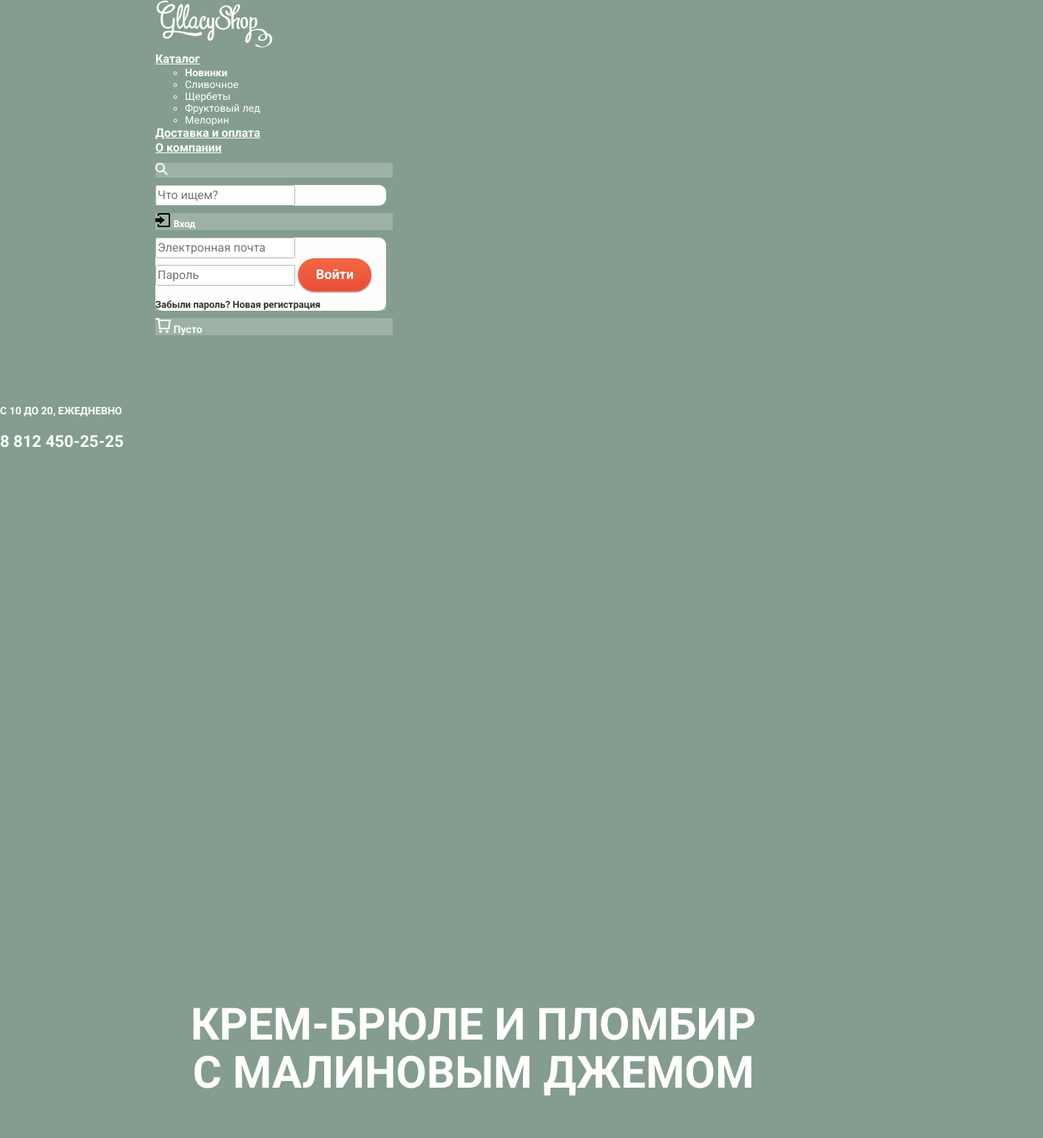
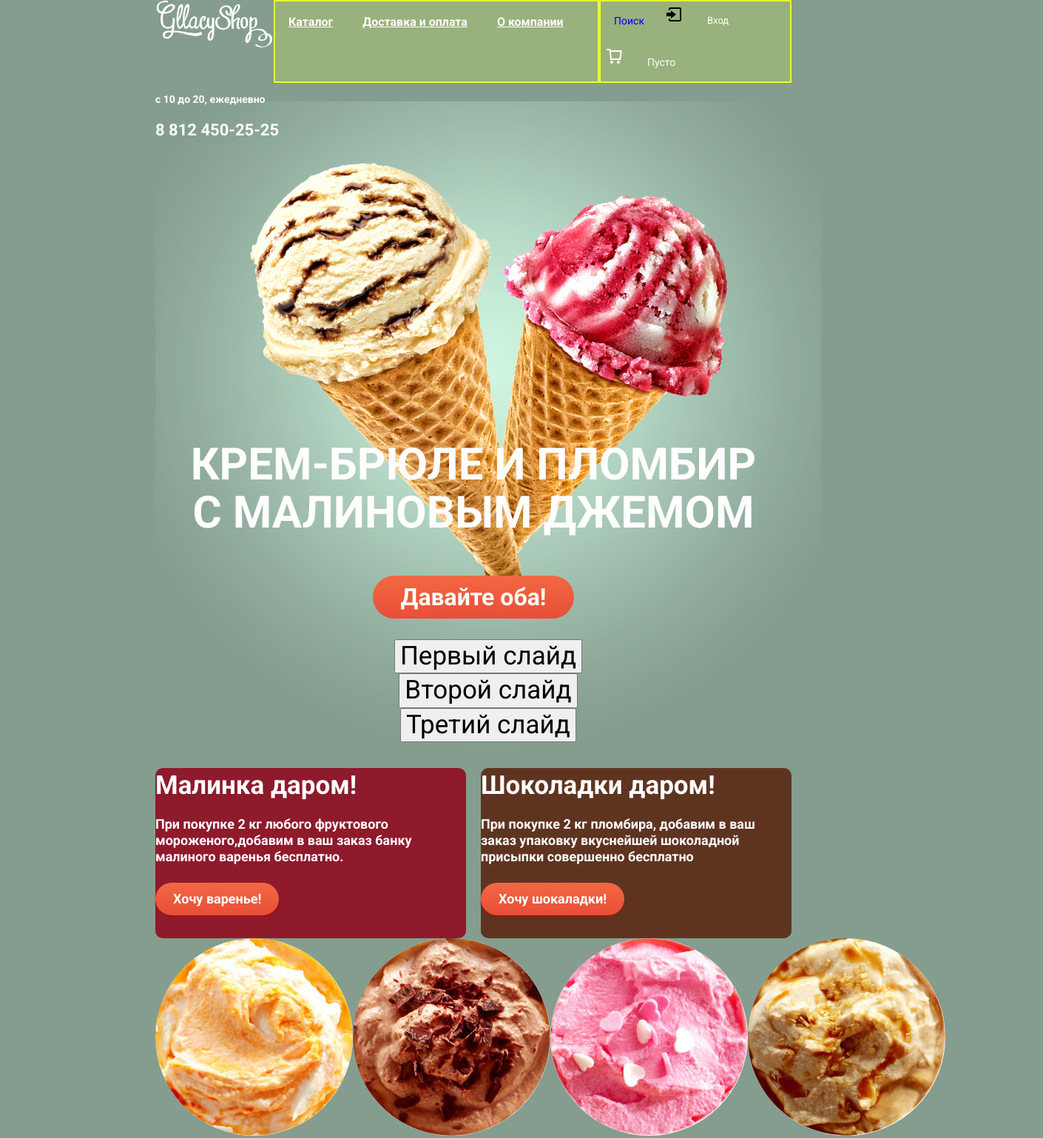
Before and after one commit to Kristina7gri9/624185-gllacy, a plain HTML site: page index.html in a window 1280 px wide. Shown: the top 1538 px of the page at 74% size, 1410 px wide, since content can reach past the window. Drawn offline with Linux system fonts and the light colour scheme.

Commit message:
флексы

```diff
--- a/css/styles.css
+++ b/css/styles.css
@@ -1,6 +1,6 @@
 body {
   margin: 0;
-  padding: 0;
+  padding: 0 20px;
 
   font-family: "Roboto", Arial, sans-serif;
   font-size: 35px;
@@ -14,22 +14,45 @@ body {
 a {
   text-decoration: none;
 }
+.visually-hidden:not(:focus):not(:active),
+input[type="checkbox"].visually-hidden,
+input[type="radio"].visually-hidden {
+  position: absolute;
+
+  width: 1px;
+  height: 1px;
+  margin: -1px;
+  border: 0;
+  padding: 0;
+
+  white-space: nowrap;
+
+  clip-path: inset(100%);
+  clip: rect(0 0 0 0);
+  overflow: hidden;
+}
+
+.container {
+    margin: 0 auto;
+    width: 860px;
+
+}
 .page-header {
-    margin-bottom: 84px;
+    margin-bottom: 10px;
     min-height: 74px;
+
 }
 
 .page-menu {
-    display: flex;
+  display: flex;
+flex-wrap: wrap;
+ justify-content: space-between;
      font-size: 16px;
   line-height: 20px;
   color: #ffffff;
   text-transform: none;
-  background-color: #849d8f;
-  width: 860px;
-    min-height: 74px;
-    margin: 0 auto;
-    padding: 0 10px;
+
+
 }
 
 
@@ -39,17 +62,71 @@ a {
      height: 65px;
 
 }
+.data {
+
+}
 .menu {
-    width: 390px;
-    margin: 0;
-    padding: 0;
-    min-height: 74px;
+display: flex;
+flex-wrap: wrap;
+width: 440px;
+list-style: none;
+background: rgba(234, 255, 45, 0.2);
+  box-shadow: inset 0 0 0 2px rgb(234, 255, 45);
+
 }
 .site-navigation {
-    width: 321px;
-    margin: 0;
-    padding: 0;
-    min-height: 74px;
+    display: flex;
+    flex-wrap: wrap;
+    width: 260px;
+    list-style: none;
+    background: rgba(234, 255, 45, 0.2);
+  box-shadow: inset 0 0 0 2px rgb(234, 255, 45);
+}
+.menu,
+.site-navigation
+ {
+     margin: 0;
+  padding: 0;
+    list-style: none;
+}
+.menu a,
+.site-navigation a {
+    display: block;
+    padding: 20px 20px;
+
+    vertical-align: middle;
+}
+
+.site-navigation .site-enter {
+    position: relative;
+     padding-left: 45px;
+}
+.site-navigation .site-basket {
+    position: relative;
+    padding-left: 45px;
+}
+.site-enter::before {
+content: "";
+position: absolute;
+top: 10px;
+left: 10px;
+width: 21px;
+height: 19px;
+background-image: url("../svg-gllacy/entrance.svg");
+  background-repeat: no-repeat;
+  background-position: 0 0;
+
+}
+.site-basket::before {
+    content: "";
+    position: absolute;
+    top: 10px;
+    left: 10px;
+    width: 21px;
+height: 20px;
+background-image: url("../svg-gllacy/basket.svg");
+  background-repeat: no-repeat;
+  background-position: 0 0;
 }
 .menu a {
     text-decoration: underline;
@@ -68,16 +145,57 @@ a {
     font-weight: normal;
 }
 
+.menu-list {
+    list-style: none;
+}
+.site-navigation {
+    font-size: 14px;
+    line-height: 16px;
+    font-weight: normal;
+}
+/*
+.site-navigation1 div {
+    display: inline;
+    padding: 7px;
+    border: none;
+    border-radius: 50px;
 
-.site-navigation div  {
     font-size: 14px;
     line-height: 16px;
     color: #ffffff;
     background-color: rgba(255, 255,255, 0.2);
-    margin-top: 10px;
-    margin-bottom: 10px;
+
 }
+.site-navigation2 .site-enter {
+    display: inline;
+    border: none;
+    border-radius: 50px;
 
+    font-size: 14px;
+    line-height: 16px;
+    color: #ffffff;
+    background-color: rgba(255, 255,255, 0.2);
+
+    padding-left: 20px;
+    padding-right: 20px;
+    padding-top: 7px;
+    padding-bottom: 7px;
+}
+.site-navigation3 div {
+    display: inline;
+    border: none;
+    border-radius: 50px;
+
+    font-size: 14px;
+    line-height: 16px;
+    color: #ffffff;
+    background-color: rgba(255, 255,255, 0.2);
+
+    padding-left: 20px;
+    padding-right: 32px;
+    padding-top: 7px;
+    padding-bottom: 7px;
+}*/
 .menu,
 .site-navigation {
     list-style: none;
@@ -93,7 +211,7 @@ a {
     color: #f8f7f4;
 
 }
-
+/*
 .site-enter a:hover,
 .site-enter a:focus {
     background-color: #68746d;
@@ -101,7 +219,7 @@ a {
     background-color: #f8f7f4;
     border: 1px solid #f8f7f4;
     border-radius: 10px;
-}
+}*/
 .site-password a {
     font-size: 13px;
     line-height: 16px;
@@ -119,19 +237,19 @@ a {
 .page-number {
     font-size: 22px;
     line-height: 24px;
-}
+}/*
 .menu a:hover,
 .menu a:focus,
-.site-navigation3 a:hover,
-.site-navigation3 a:focus {
+.site-navigation a:hover,
+.site-navigation a:focus {
     color: #353535;
     background-color: #f8f7f4;
     border: 1px solid #f8f7f4;
     border-radius: 10px;
-}
+}*/
 .slider {
     position: relative;
-    padding-top: 321px;
+    padding-top: 315px;
     text-align: center;
   color: #ffffff;
 }
@@ -140,24 +258,28 @@ a {
     list-style: none;
 }
 .slider-title {
+
     font-size: 60px;
     line-height: 65px;
     text-align: center;
-    margin-top: 400px;
+
 }
 .slider-img {
+    position: absolute;
+   z-index: -1;
+    top: -83px;
     width: 372px;
     height: 584px;
-    margin-top: 80px;
-    margin-left: 450px;
+
 }
+
 .slider-decoration a {
     display: inline;
     font-size: 32px;
   line-height: 44px;
+  text-transform: none;
 background-image: linear-gradient(#f26843,#e84e37);
-height: 100px;
-width: 283;
+padding:10px 38px;
 border-radius: 50px;
 text-align: center;
 
@@ -176,6 +298,12 @@ box-shadow: 0 2px 2px rgba(172, 16, 0, 0.64);
 background-image: linear-gradient(#f26843,#e84e37);
 cursor: pointer;
 }
+.items {
+    display: flex;
+    justify-content: space-between;
+   text-transform: none;
+}
+
 .slider-decoration {
     font-size: 32px;
     line-height: 42px;
@@ -189,16 +317,23 @@ cursor: pointer;
     color:#ffffff;
     background-color: #8e1a2c;
     background-image: url("../img/background2.jpg");
+    background-repeat: no-repeat;
     background-position: 0 0;
-    background-repeat: repeat;
+
     border-radius:10px;
-    margin-left: 20px;
+
+
+}
+.background-brown,
+.background-pink {
+
 
 }
 
-
 .background-pink h2,
 .background-brown h2 {
+    margin: 0;
+    padding: 0;
   font-size: 35px;
   line-height: 47px;
 }
@@ -207,11 +342,8 @@ cursor: pointer;
     font-size: 18px;
   line-height: 22px;
 }
-.background-decoration {
-    font-size: 18x;
-  line-height: 24px;
-  background-image: linear-gradient(#f26843,#e84e37);
-  position: right;
+.background-pink a,
+.background-brown a {
 
 }
 
@@ -221,27 +353,14 @@ cursor: pointer;
     color:#ffffff;
     background-color: #5e3421;
     background-image: url("../img/backgroundshoko.jpg");
+    background-repeat: no-repeat;
     background-position: 0 0;
-    background-repeat: repeat;
+
     border-radius:10px;
-    margin-left: 20px;
+
 }
-.background-brown a {
-    font-size: 16px;
-    line-height: 22px;
-    text-align: center;
-    position: center;
-    color:#ffffff;
-    border-radius: 50px;
-}
-.background-pink a {
-    font-size: 16px;
-    line-height: 22px;
-    text-align: center;
-    position: center;
-    color:#ffffff;
-    border-radius: 50px;
-}
+
+
 .slider a:hover,
 .slider a:focus {
     background-color: #f0e7ce;
@@ -253,6 +372,8 @@ cursor: pointer;
     background-color: #f0e7ce;
 }
 .ice {
+    margin: 0;
+    padding: 0;
     list-style: none;
 }
 .ice a {
@@ -280,9 +401,12 @@ cursor: pointer;
   line-height: 45px;
 }
 .kind-of-icecream {
+     display: flex;
     list-style: none;
 }
-
+.ice {
+    display: flex;
+}
 .kind-of-icecream a:hover,
 .kind-of-icecream a:focus {
     background-color: #68746d;
@@ -292,8 +416,9 @@ cursor: pointer;
     color: #323232;
     background-color: #f0e7ce;
     background-image: url("../img/layer.jpg");
+    background-repeat: no-repeat;
     background-position: 0 0;
-    background-repeat: repeat;
+
     border-radius:50px;
     margin: 0 10px;
 }
@@ -314,10 +439,11 @@ cursor: pointer;
     color: #353535;
     background-color: #ffffff;
     background-image: url("../img/background.jpg");
+    background-repeat: no-repeat;
     background-position: 0 0;
-    background-repeat: repeat;
+
     border-radius:10px;
-    margin-right: 10px;
+
 }
 .recipe h2 {
     font-size: 16px;
@@ -347,8 +473,9 @@ cursor: pointer;
     color: #5a5a5a;
     background-color: #f8f7f4;
     background-image: url("../svg-gllacy/bg-post.svg");
+    background-repeat: no-repeat;
     background-position: 0 0;
-    background-repeat: repeat;
+
     border-radius:10px;
 }
 .subscription1 p {
--- a/index.html
+++ b/index.html
@@ -11,17 +11,16 @@
 </head>
 
 <body>
+  <div class="container">
   <header class="page-header">
       <nav class="page-menu">
-
-        <div class="container">
          <a class="page-logogllacy">
         <img src="svg-gllacy/logo.svg" width="160" height="65" alt="Логотип Глейси">
       </a>
       <ul class="menu">
         <li>
           <a href="#catalog">Каталог</a>
-          <div class="hidden">
+         <!-- <div class="hidden">
             <ul class="menu-list">
               <li class="something-new" tabindex="0">Новинки</li>
               <li tabindex="0">
@@ -37,7 +36,7 @@
                 <a href="#">Мелорин</a>
               </li>
             </ul>
-          </div>
+          </div>-->
         </li>
         <li>
           <a href="#delivery">Доставка и оплата</a>
@@ -50,53 +49,61 @@
       <ul class="site-navigation">
         <li class="site-navigation1">
          <div class="site-search" tabindex="0">
-            <img src="svg-gllacy/loupe.svg" alt="поиск">
+           <!-- <img src="svg-gllacy/loupe.svg" alt="поиск">-->
+            <a href="#" name="search">Поиск</a>
           </div>
-          <form action="/echo" method="post">
+          <!-- <form action="/echo" method="post">
             <input type="search" placeholder="Что ищем?">
-          </form>
+          </form>-->
         </li>
         <li class="site-navigation2">
           <div class="site-enter">
-            <img src="svg-gllacy/entrance.svg" alt="Вход">
+
             <a href="#enter">Вход</a>
           </div>
-          <form action="/echo" method="post">
+          <!--<form action="/echo" method="post">
             <input type="email" placeholder="Электронная почта" required>
             <input type="password" placeholder="Пароль" required>
             <button class="site-button" tabindex="0">Войти</button>
-           <div class="site-password"> <a  href="#">Забыли пароль?</a>
-            <a href="#">Новая регистрация</a></div>
-          </form>
+            <div class="site-password">
+              <a href="#">Забыли пароль?</a>
+              <a href="#">Новая регистрация</a>
+            </div>
+          </form>-->
         </li>
         <li class="site-navigation3">
           <div class="site-basket">
-            <img src="svg-gllacy/basket.svg" alt="Корзина">
+
             <a href="#basket">Пусто</a>
           </div>
         </li>
 
       </ul>
+<div class="data">
+      <p class="page-time">с 10 до 20, ежедневно</p>
+      <p class="page-number"> 8 812 450-25-25</p>
     </div>
     </nav>
   </header>
-  <main class="container">
-    <div class="data"> <p class="page-time">с 10 до 20, ежедневно</p>
-      <p class="page-number"> 8 812 450-25-25</p></div>
+
+  <main class="main-section">
+
 
     <section class="slider">
       <h2 class="visually-hidden">Разнообразие мороженого</h2>
 
 
 
-      <h3 class="slider-title">Крем-брюле и пломбир<br> с малиновым джемом </h3>
+      <h3 class="slider-title">Крем-брюле и пломбир
+        <br> с малиновым джемом </h3>
       <div class="slider-img">
         <img src="img/twoice1.png" alt="Мороженко 1">
-        <img src="img/twoice2.png" alt="Мороженко 2">
-        <img src="img/twoice3.png" alt="Мороженко 3">
+       <!-- <img src="img/twoice2.png" alt="Мороженко 2">
+        <img src="img/twoice3.png" alt="Мороженко 3">-->
       </div>
-      <div  class="slider-decoration">
-      <a> Давайте оба!</a></div>
+      <div class="slider-decoration">
+        <a> Давайте оба!</a>
+      </div>
       <ul class="slider-switch">
         <li class="slider-radio">
           <button class="slider-button">Первый слайд</button>
@@ -109,8 +116,8 @@
         </li>
       </ul>
     </section>
+    <div class="items">
     <article class="background-pink">
-
       <h2> Малинка даром!</h2>
       <p>При покупке 2 кг любого фруктового мороженого,добавим в ваш заказ банку малиного варенья бесплатно.</p>
       <a class="site-button" href="#sweet">Хочу варенье!</a>
@@ -122,7 +129,7 @@
       <p>При покупке 2 кг пломбира, добавим в ваш заказ упаковку вкуснейшей шоколадной присыпки совершенно бесплатно</p>
       <a class="site-button" href="#chock">Хочу шокаладки!</a>
 
-    </article>
+    </article></div>
     <section class="kind-of-icecream">
       <h2 class="visually-hidden">Виды мороженого</h2>
       <ul class="ice">
@@ -190,11 +197,12 @@
 
     </section>
 
-   <div class="subscription"> <article class="subscription1">
+    <div class="subscription">
+      <article class="subscription1">
         <h2 class="visually-hidden">Подписка</h2>
 
-      <p>Подпишитесь на нашу сладкую рассылку и будете всегда в курсе всего самого вкусного, что у нас происходит. Обещаем не
-        спамить и не слать всякой ненужной ерунды. Честно =) </p>
+        <p>Подпишитесь на нашу сладкую рассылку и будете всегда в курсе всего самого вкусного, что у нас происходит. Обещаем
+          не спамить и не слать всякой ненужной ерунды. Честно =) </p>
         <form action="#.ru" method="POST">
           <input type="text" name="Email" placeholder="Электронная почта">
           <label class="subscription-label">
@@ -202,7 +210,8 @@
           </label>
         </form>
 
-    </article></div>
+      </article>
+    </div>
     <div class="map">
       <img src="img/group.png" alt="Офис компании по адресу ул. Большая Конюшенная 19/8, Санкт-Петербург">
 
@@ -213,7 +222,8 @@
       <p class="bold"> Ул.Большая Конюшенная 19/8, Санкт-Петербург</p>
       <h2>Для заказов по телефону:</h2>
       <p class="bold"> 8 812 450-25-25</p>
-      <br> <p class="adress-time">(с 10 до 20 ежедневно)</p>
+      <br>
+      <p class="adress-time">(с 10 до 20 ежедневно)</p>
       <form action="#.ru" method="POST">
         <button class="site-button" tabindex="0">Форма обратной связи</button>
         <div class="adress-form">
@@ -229,7 +239,7 @@
 
   </main>
   <footer class="footer">
-    <div >
+    <div>
       <ul class="footer-social">
         <li>
           <img src="svg-gllacy/twitter.svg" alt="Твитер">
@@ -270,8 +280,7 @@
     </section>
     <div class="logohtml">
       <h2 class="visually-hidden">Логотип HTML</h2>
-      <img src="svg-gllacy/logo-htmlacademy.svg" width:"108"
-      height:"48" alt="Логотип HTML" >
+      <img src="svg-gllacy/logo-htmlacademy.svg" width: "108" height: "48" alt="Логотип HTML">
       <p>Сделано в HTML Academy © 2017</p>
     </div>
 
@@ -285,5 +294,6 @@
 
 
 </body>
+</div>
 
 </html>
```
Lines whose indentation alone changed are shown as unchanged.
